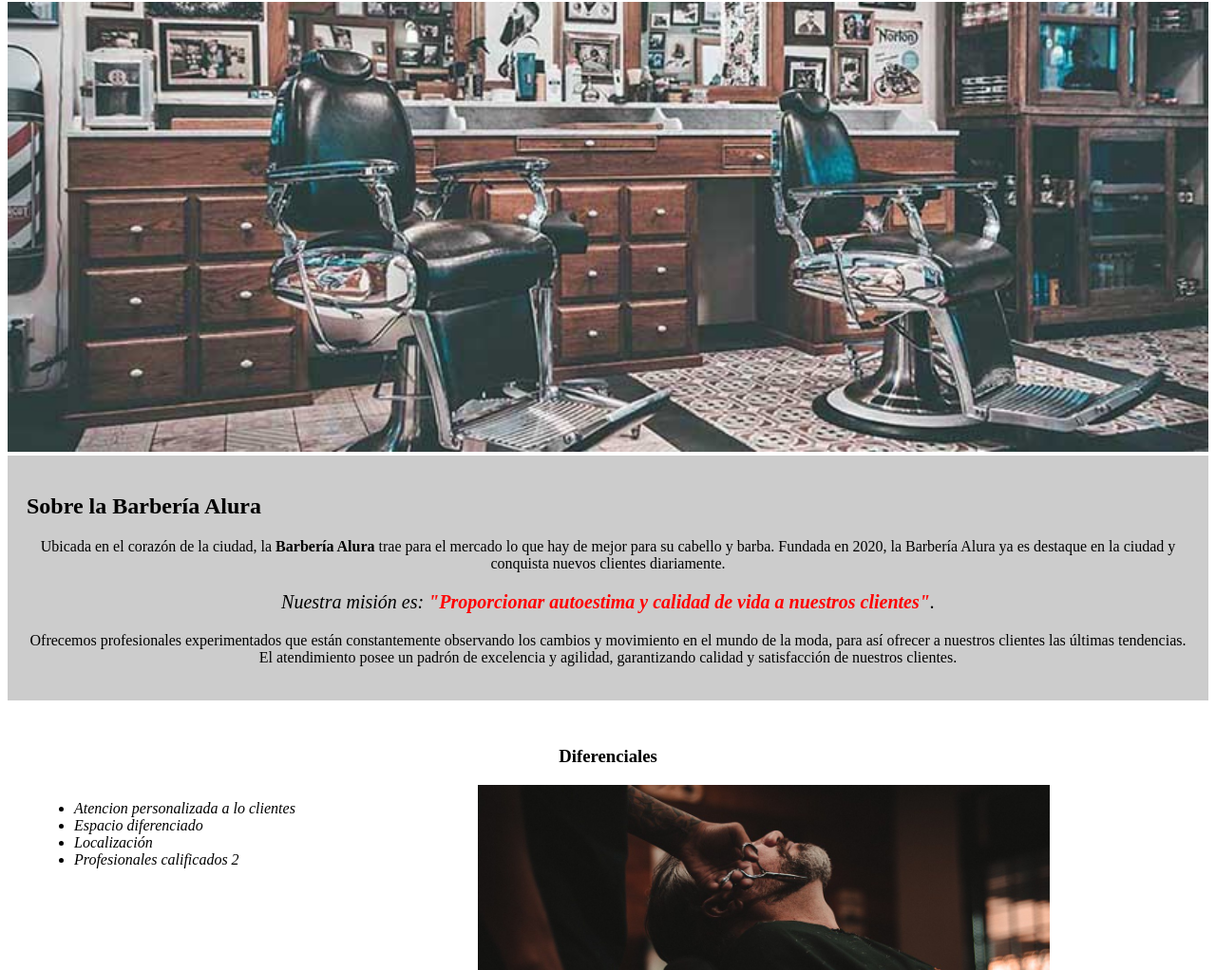
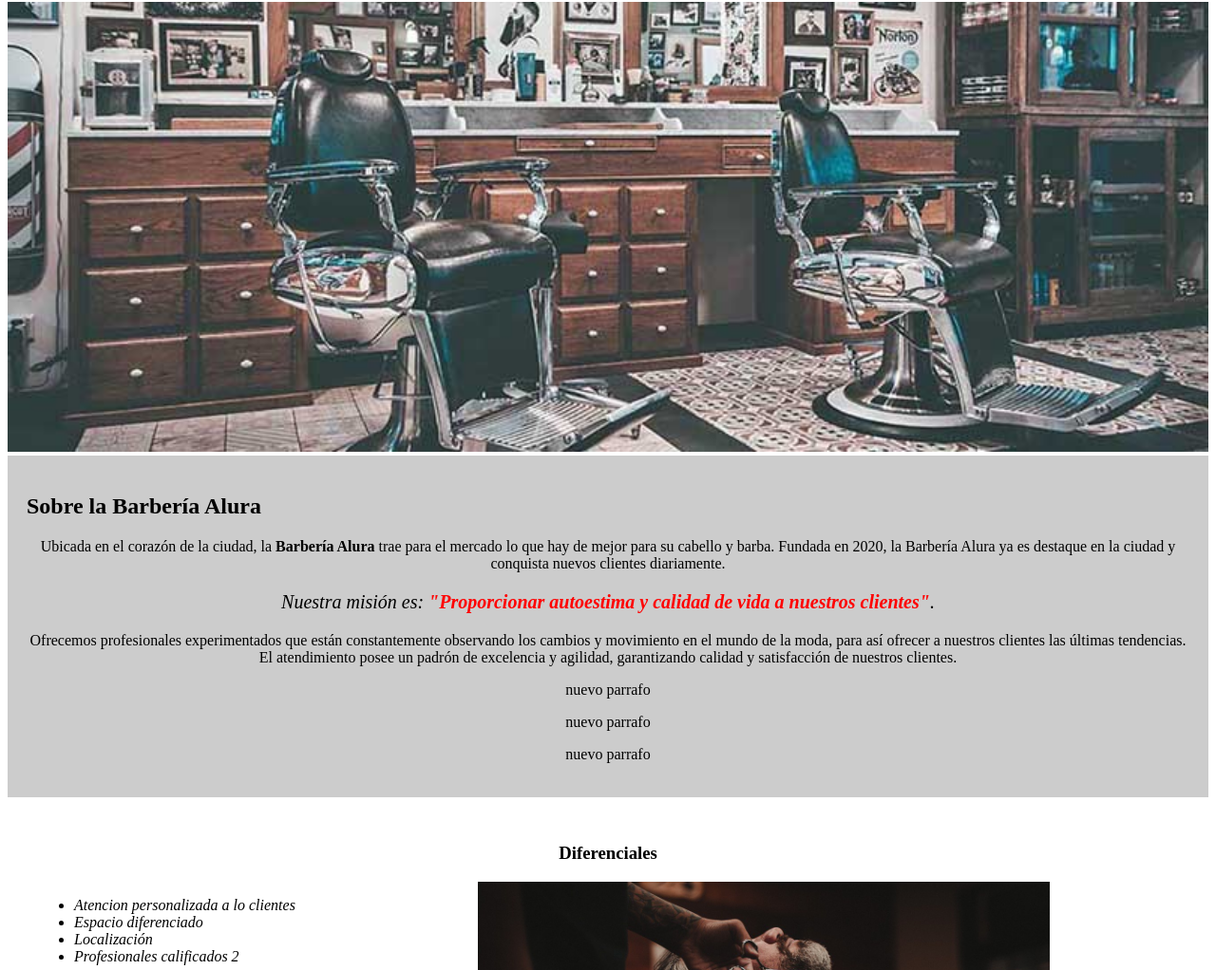
Before and after one commit to RenzoBejarano/alura-git, a plain HTML site: page index.html in a window 1280 px wide. Shown: the part 78-1100 px from the top of the page at 95% size. Drawn offline with Linux system fonts and the light colour scheme.

Commit message:
nuevos parrafos

```diff
--- a/index.html
+++ b/index.html
@@ -30,7 +30,9 @@
             <p>Ofrecemos profesionales experimentados que están constantemente observando los cambios y movimiento en el mundo de la
                 moda, para así ofrecer a nuestros clientes las últimas tendencias. El atendimiento posee un padrón de excelencia y
                 agilidad, garantizando calidad y satisfacción de nuestros clientes. </p>
-
+            <p>nuevo parrafo</p>
+            <p>nuevo parrafo</p>
+            <p>nuevo parrafo</p>
         </div>
 
         <div class="diferenciales">
```
